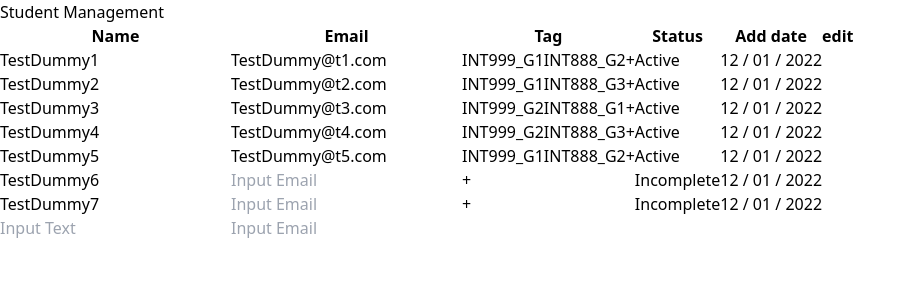
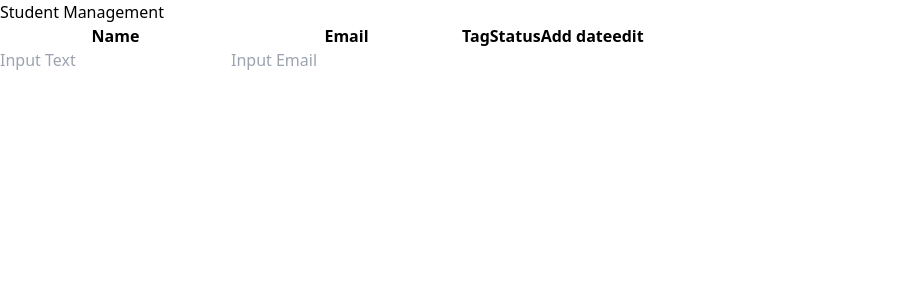
Before and after one commit to purachetzheng/S2_Group7, a Vue app: page / in a window 1280 px wide. Shown: the top 300 px of the page, without its empty margins (0-916 px from the left). Built offline with nearby package versions, Linux system fonts and the light colour scheme.

Commit message:
edit code in [add user section] make complicated less, make number of code less. Remove the class User and move&Improved the process (checkUser(), addTag(), setEmail()) in the class to obj Users. add local storage in web (stored users)

```diff
--- a/src/App.vue
+++ b/src/App.vue
@@ -2,171 +2,82 @@
 import { ref, reactive } from "vue";
 let newEmail = reactive([]);
 let newTag = reactive([]);
+//ใส่ไว้ก่อน แก้ warning ดู console ยาก
 let editValue = false
-class User {
-  constructor(name = "", email = "", tag = []) {
-    this._name = name;
-    this._email = email;
-    this._status = "";
-    this._tag = tag;
-    this.checkUser();
-  }
-  get name() {
-    return this._name;
-  }
-  set name(name) {
-    this._name = name;
-    this.checkUser();
-  }
-  get email() {
-    return this._email;
-  }
-  set email(email) {
-    if (checkEmailPattern(email)) {
-      this._email = email
-      this.checkUser()
-    } else {
-      if(email.length !== 0) alert(`Please enter a valid email`)
-    }
-  }
-  get status() {
-    return this._status;
-  }
-  set status(status) {
-    this._status = status;
-  }
-  get tag() {
-    return this._tag;
-  }
-  addTag(tag){
-      this._tag.push(tag)
-  }
-  // delTag(tag){
-  //     this._tag.splice(
-  //         Users.users.findIndex(ele => ele.name == name),
-  //         1
-  //     )
-  // }
-  checkUser() {
-    if (this.name === "" || this.email === "") {
-      this.status = "Incomplete";
-    } else {
-      this.status = "Active";
-    }
-  }
-}
+let newUsers =  reactive({name: '', email: '', status: ''})
 
-const newUserName = ref("");
-const newUserEmail = ref("");
-let newUsers = new User();
+if(JSON.parse(localStorage.getItem("users")) == null) localStorage.setItem("users", JSON.stringify([]))
 
 let Users = reactive({
-  users: [],
+  users: JSON.parse(localStorage.getItem("users")),
   addUser(user) {
-    if(checkEmailPattern(user.email) || user.email.length === 0){
-      Users.users.push(user);
-    }
+    this.users.push({
+      name: user.name,
+      email: user.email,
+      status: user.email.length===0? 'Incomplete':'Active',
+      tag: [],
+      //? date: (hint)ไปสร้าง func ที่ return วันเวลาตามรูปแบบ ว/ด/ป แล้วเอามาเรียกตรงนี้
+    });
+    this.setLocalStorage()
   },
   delUser(name) {
-    Users.users.splice(
-      Users.users.findIndex((ele) => ele.name == name),
-      1
+    this.users.splice(
+      this.users.findIndex((ele) => ele.name == name),1
     );
+    this.setLocalStorage()
   },
-  findUser(index, e) {
-    console.log(Users.users.find((ele, i) => i == index));
-    console.log(e);
-    return Users.users.find((ele, i) => i == index);
-    // console.log('user_'+index)
-    // console.log(user_5.value)
+  findUser(index) {
+    return this.users.find((ele, i) => i == index);
   },
   checkUser(index) {
-    if (Users.findUser(index).name == "" || Users.findUser(index).email == "") {
-      Users.findUser.status = "incomplete";
-    } else {
-      Users.findUser.status = "Active";
-    }
+    const user = this.findUser(index)
+    const isNameEmpty = user.name.length === 0
+    const isEmailEmpty = user.email.length === 0
+    user.status = isNameEmpty || isEmailEmpty ? "incomplete" : "Active"
   },
-});
+  setEmail(index, email){
+    const user = this.findUser(index)
+    const isEmailCorrect = checkEmailPattern(email)
+    isEmailCorrect ? user.email = email : alert(`Please enter a valid email`)
+    this.checkUser(index)
+    this.setLocalStorage()
+  },
+  addTag(index, newTag){
+    const user = this.findUser(index)
+    user.tag.push(newTag)
+    this.setLocalStorage()
+  },
+  setLocalStorage(){
+    localStorage.setItem("users", JSON.stringify(this.users))
+  }
+})
+
 const submit = () => {
-  const isNameEmpty = newUserName.value.length === 0
-  const isEmailEmpty = newUserEmail.value.length === 0
-  const isEmailCorrect = checkEmailPattern(newUserEmail.value)
-  if (isEmailCorrect || isEmailEmpty && !isNameEmpty) {
-    newUsers.name = newUserName.value;
-    newUsers.email = newUserEmail.value;
-    Users.addUser(newUsers);
-    newUsers = new User();
-    newUserName.value = "";
-    newUserEmail.value = "";
-  }
-  else if(!isEmailCorrect && !isNameEmpty) {
-    alert(`Please enter a valid email`)
-    newUserEmail.value = "";
-  }
-  else if(isNameEmpty){
+  const isNameEmpty = newUsers.name.length === 0
+  const isEmailEmpty = newUsers.email.length === 0
+  const isEmailCorrect = checkEmailPattern(newUsers.email)
+  if(isNameEmpty){
     alert(`Please enter at least your name.`)
   }
-
+  else if(isEmailCorrect || isEmailEmpty) {
+    Users.addUser(newUsers);
+    newUsers.name = '';
+    newUsers.email = '';
+  }
+  else if(!isEmailCorrect) {
+    alert(`Please enter a valid email`)
+    newUsers.email = '';
+  }
 };
 
-// const submit = () => {
-//   console.log("s");
-//   if (newUserEmail.value != "" || newUserName.value != "") {
-//     newUsers.name = newUserName.value;
-//     newUsers.email = newUserEmail.value;
-//     Users.addUser(newUsers);
-//     newUsers = new User();
-//     if(checkEmailPattern(newUserEmail.value)) newUserName.value = "";
-//     newUserEmail.value = "";
-//   }
-
-//   // if(checkEmailPattern(newUserEmail.value) || newUserEmail.value.length === 0) {
-//   //     newUsers.name = newUserName.value;
-//   //     newUsers.email = newUserEmail.value;
-//   //     Users.addUser(newUsers);
-//   //     newUsers = new User();
-//   //     newUserName.value = "";
-//   //   }
-
-//   //   newUserEmail.value = "";
-// };
-
-//new way make code look better
 const checkEmailPattern = (email) => {
-  if (/([^\W]+)@([^\W]+).([^\W]+)/i.test(email)) {
+  if (/\S+@\S+\.\S+/i.test(email)) {
     return true
   } else {
     return false
   }
 };
 
-//old way to change(hard code)
-// const checkEmailPattern = (i, email) => {
-//   if (/([^\W]+)@([^\W]+).([^\W]+)/i.test(email)) {
-//     Users.findUser(i).email = newEmail[i];
-//   } else {
-//     newEmail[i] = "";
-//     alert(`Please enter a valid email`);
-//   }
-// };
-
-//* dummy
-let user1 = new User("TestDummy1", "TestDummy@t1.com", ['INT999_G1','INT888_G2']);
-let user2 = new User("TestDummy2", "TestDummy@t2.com", ['INT999_G1','INT888_G3']);
-let user3 = new User("TestDummy3", "TestDummy@t3.com", ['INT999_G2','INT888_G1']);
-let user4 = new User("TestDummy4", "TestDummy@t4.com", ['INT999_G2','INT888_G3']);
-let user5 = new User("TestDummy5", "TestDummy@t5.com", ['INT999_G1','INT888_G2']);
-let user6 = new User("TestDummy6");
-let user7 = new User("TestDummy7");
-Users.addUser(user1);
-Users.addUser(user2);
-Users.addUser(user3);
-Users.addUser(user4);
-Users.addUser(user5);
-Users.addUser(user6);
-Users.addUser(user7);
-// for test func
 const test = (i) => {
   alert('This is Test')
 }
@@ -241,7 +152,7 @@ const test = (i) => {
                     </div>
                   </div>
                 </td>
-                <td v-if="user.status == 'Active'" class="px-6 py-2">
+                <td v-if="user.email.length !== 0" class="px-6 py-2">
                   {{ user.email }}
                 </td>
                 <td v-else class="px-6 py-2">
@@ -250,7 +161,7 @@ const test = (i) => {
                     class="bg-gray-300 rounded-md p-1 pl-3 w-full"
                     type="text"
                     placeholder="Input Email"
-                    @keydown.enter="user.email=newEmail[i]"
+                    @keydown.enter="Users.setEmail(i,newEmail[i])"
                   />
                 </td>
                 <!-- Tag -->
@@ -258,19 +169,19 @@ const test = (i) => {
                   <button
                     class="px-2 mx-1 inline-flex text-xs leading-5 font-semibold rounded-full bg-orange-100 text-blue-800"
                     v-for="(tag, j) in user.tag"
-                    @click="this.$refs['newTag_' + i][0].focus()"
+                    @click=""
                   >
                     {{tag}}
                   </button>
                   <button class="btn px-2 mx-1 inline-flex text-xs leading-5 font-semibold rounded-full bg-orange-100 text-blue-800"
                     v-if="newTag[i]===undefined"
-                    @click="() => newTag[i] = ''"
+                    @click="newTag[i] = ''"
                     >+</button>
                   <input
                     type="text"
                     class="btn px-2 mx-1 inline-flex text-xs leading-5 font-semibold rounded-full bg-orange-100 text-blue-800"
                     v-model="newTag[i]"
-                    @keydown.enter="user.addTag(newTag[i]); newTag[i]=''"
+                    @keydown.enter="Users.addTag(i,newTag[i]); newTag[i]=''"
                     v-else
                   />
                 </td>
@@ -333,7 +244,7 @@ const test = (i) => {
               <tr>
                 <td class="px-6 py-2">
                   <input
-                    v-model="newUserName"
+                    v-model="newUsers.name"
                     class="bg-gray-300 rounded-md p-1 pl-3 w-full text-black"
                     type="text"
                     placeholder="Input Text"
@@ -342,7 +253,7 @@ const test = (i) => {
                 </td>
                 <td class="px-6 py-2">
                   <input
-                    v-model="newUserEmail"
+                    v-model="newUsers.email"
                     class="bg-gray-300 rounded-md p-1 pl-3 w-full text-black"
                     type="text"
                     placeholder="Input Email"
```
